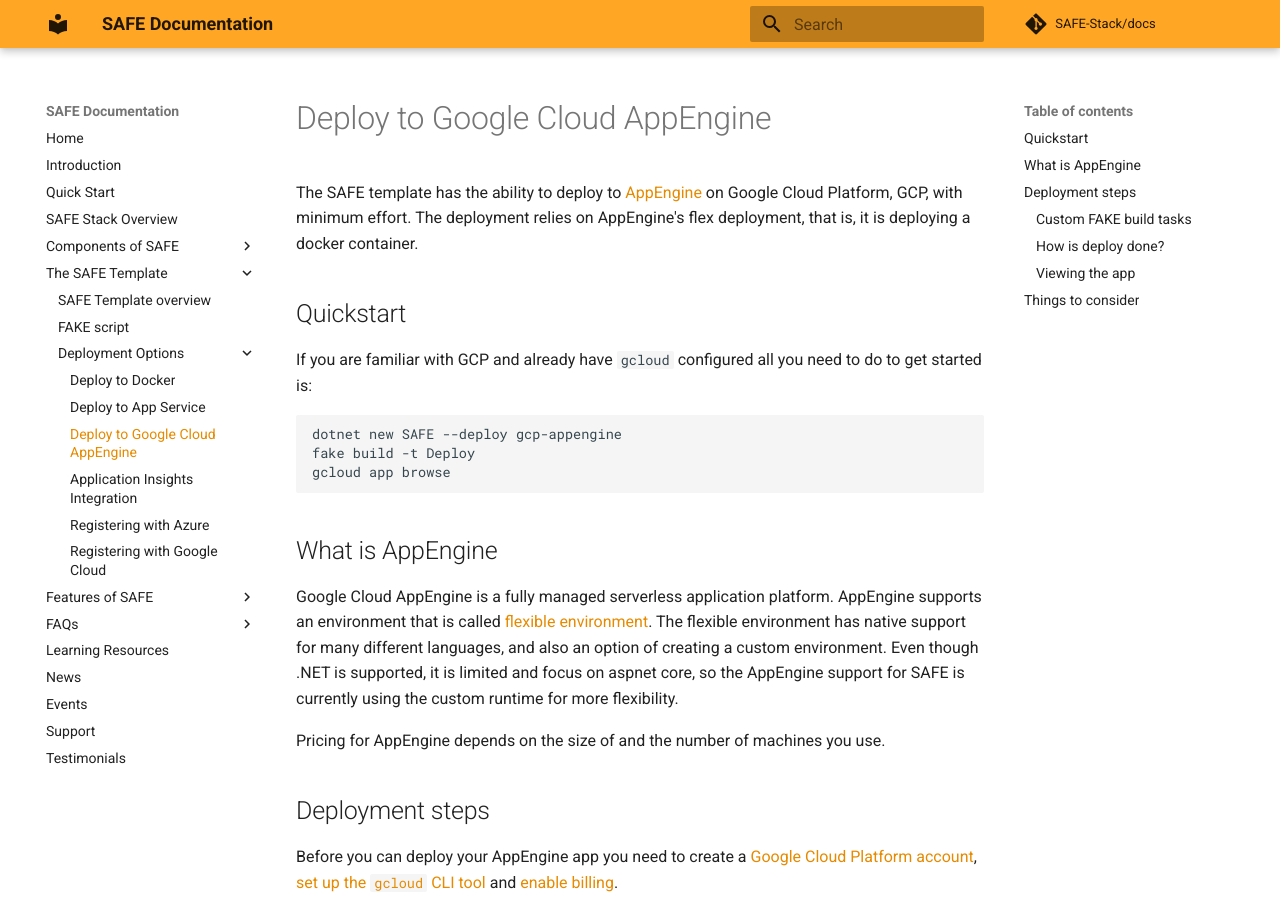
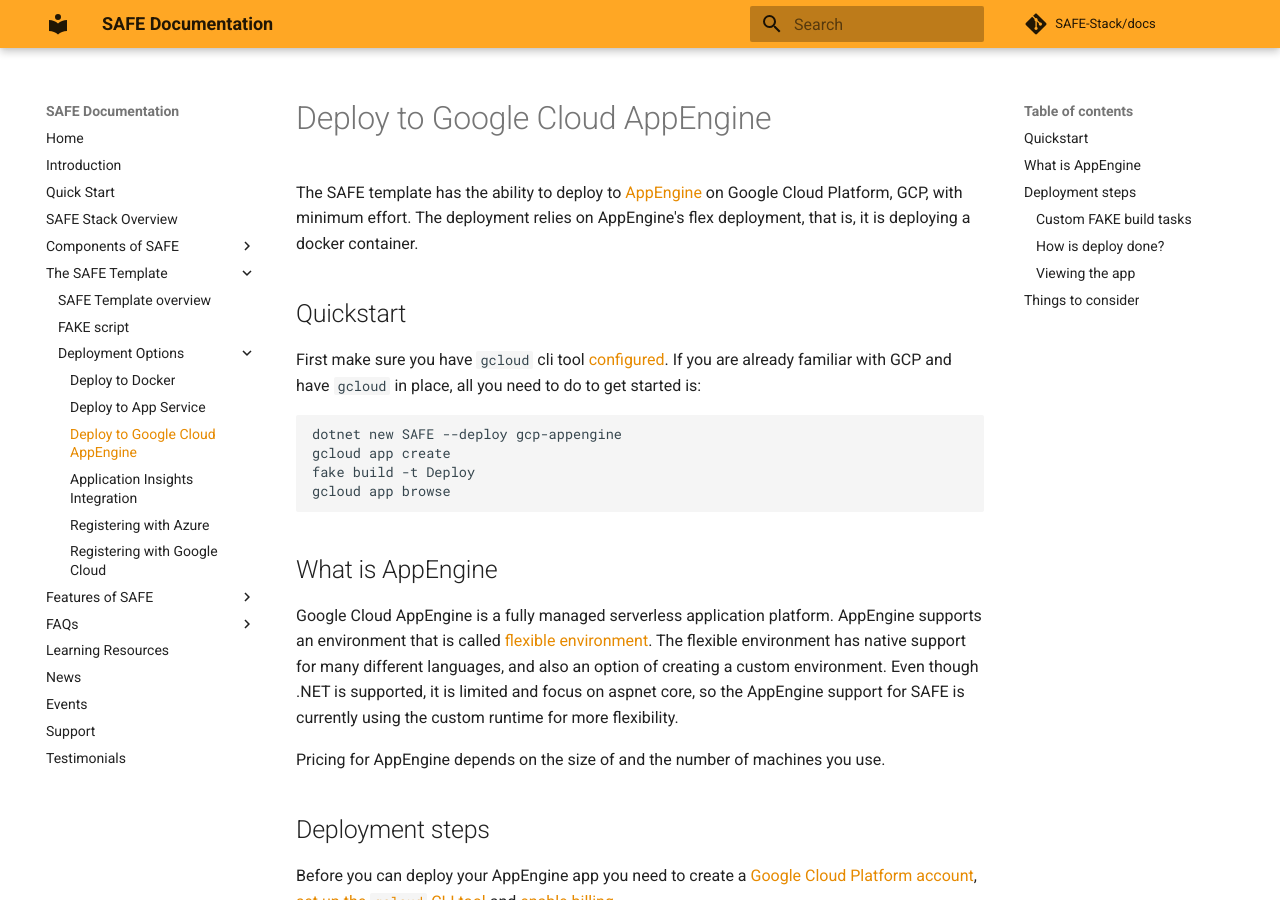
Before and after one commit to SAFE-Stack/docs, an MkDocs documentation site: the page built from docs/template-gcp-appengine.md, in a window 1280 px wide and 900 px high. Built offline with MkDocs 1.6.1 and Material for MkDocs 9.7.7, drawn with Linux system fonts in a browser that asks for light colours; comment, search, counter and statistics services are not loaded.

Commit message:
minor corrections

````diff
--- a/docs/template-gcp-appengine.md
+++ b/docs/template-gcp-appengine.md
@@ -2,10 +2,12 @@
 
 ## Quickstart
 
-If you are familiar with GCP and already have `gcloud` configured all you need to do to get started is:
+First make sure you have `gcloud` cli tool [configured](template-google-cloud.md#setup-gcloud-cli-tool).
+If you are already familiar with GCP and have `gcloud` in place, all you need to do to get started is:
 
 ```
 dotnet new SAFE --deploy gcp-appengine
+gcloud app create
 fake build -t Deploy
 gcloud app browse
 ```
@@ -18,7 +20,7 @@
 
 ## Deployment steps
 
-Before you can deploy your AppEngine app you need to create a [Google Cloud Platform account](template-google-cloud.md#creating-an-account), [set up the `gcloud` CLI tool]((template-google-cloud.md#setup-gcloud-cli-tool)) and [enable billing](template-google-cloud.md#enable-billing).
+Before you can deploy your AppEngine app you need to create a [Google Cloud Platform account](template-google-cloud.md#creating-an-account), [set up the `gcloud` CLI tool](template-google-cloud.md#setup-gcloud-cli-tool) and [enable billing](template-google-cloud.md#enable-billing).
 
 ### Custom FAKE build tasks
 
````
Also changed, not shown: docs/faq-build.md (+2 -1 lines).
